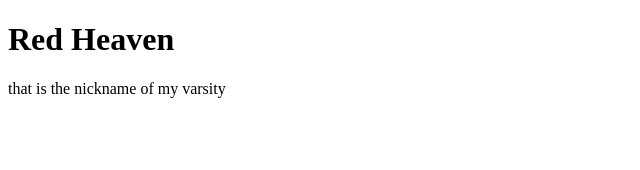
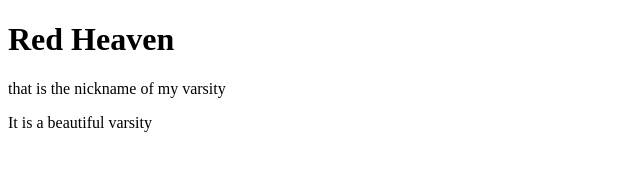
Before and after one commit to ssufi63/Red-Heaven, a plain HTML site: page index.html in a window 1280 px wide. Shown: the whole page, without its empty margins (0-640 px from the left). Drawn offline with Linux system fonts and the light colour scheme.

Commit message:
finally sending

```diff
--- a/index.html
+++ b/index.html
@@ -8,5 +8,6 @@
 <body>
     <h1>Red Heaven</h1>
     <p>that is the nickname of my varsity</p>
+    <p>It is a beautiful varsity</p>
 </body>
 </html>
```
